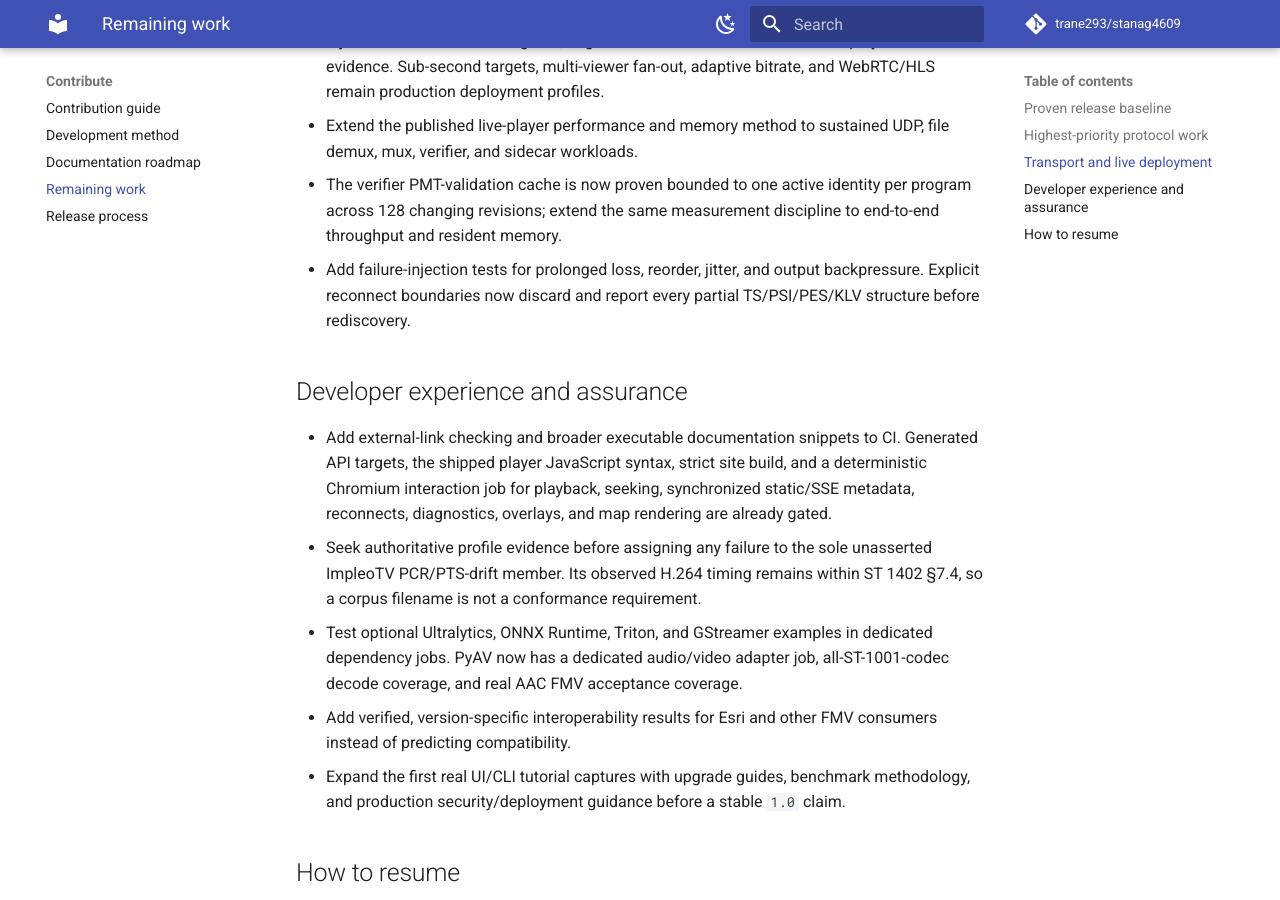
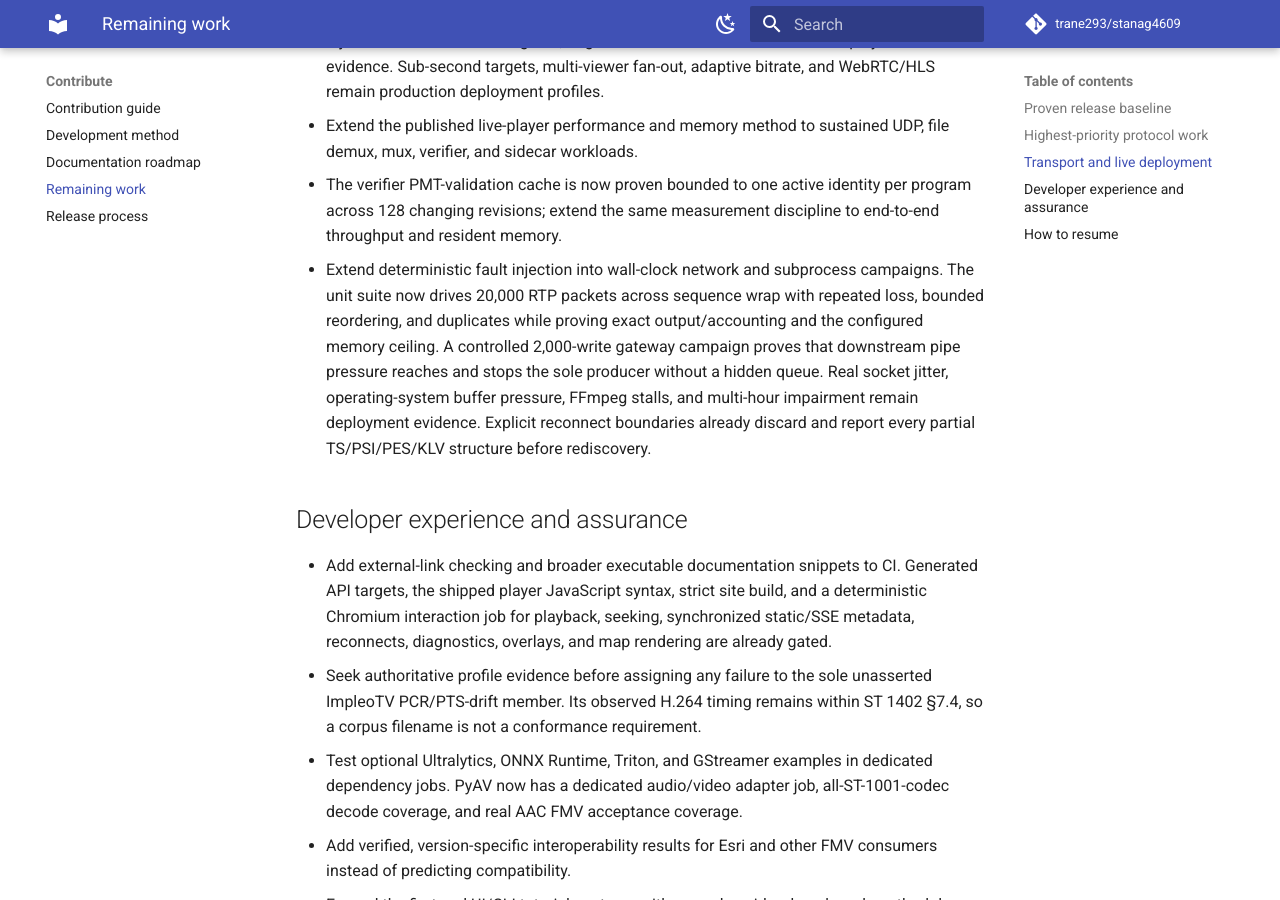
Before and after one commit to trane293/stanag4609, an MkDocs documentation site: the page built from docs/ROADMAP.md, in a window 1280 px wide and 900 px high, scrolled down 3251 px. Built offline with MkDocs 1.6.1 and Material for MkDocs 9.7.7, drawn with Linux system fonts in a browser that asks for light colours; comment, search, counter and statistics services are not loaded.

Commit message:
test(live): sustain transport fault campaigns

```diff
--- a/docs/ROADMAP.md
+++ b/docs/ROADMAP.md
@@ -143,8 +143,14 @@ important negative-conformance expectations.
 - The verifier PMT-validation cache is now proven bounded to one active
   identity per program across 128 changing revisions; extend the same
   measurement discipline to end-to-end throughput and resident memory.
-- Add failure-injection tests for prolonged loss, reorder, jitter, and output
-  backpressure. Explicit reconnect boundaries now discard and report every
+- Extend deterministic fault injection into wall-clock network and subprocess
+  campaigns. The unit suite now drives 20,000 RTP packets across sequence wrap
+  with repeated loss, bounded reordering, and duplicates while proving exact
+  output/accounting and the configured memory ceiling. A controlled 2,000-write
+  gateway campaign proves that downstream pipe pressure reaches and stops the
+  sole producer without a hidden queue. Real socket jitter, operating-system
+  buffer pressure, FFmpeg stalls, and multi-hour impairment remain deployment
+  evidence. Explicit reconnect boundaries already discard and report every
   partial TS/PSI/PES/KLV structure before rediscovery.
 
 ## Developer experience and assurance
```
Also changed, not shown: docs/BENCHMARKS.md (+9 -0 lines), docs/COMPLETION_AUDIT.md (+5 -3 lines), docs/requirements/ST0804.4.md (+1 -1 lines), 2 other files.
